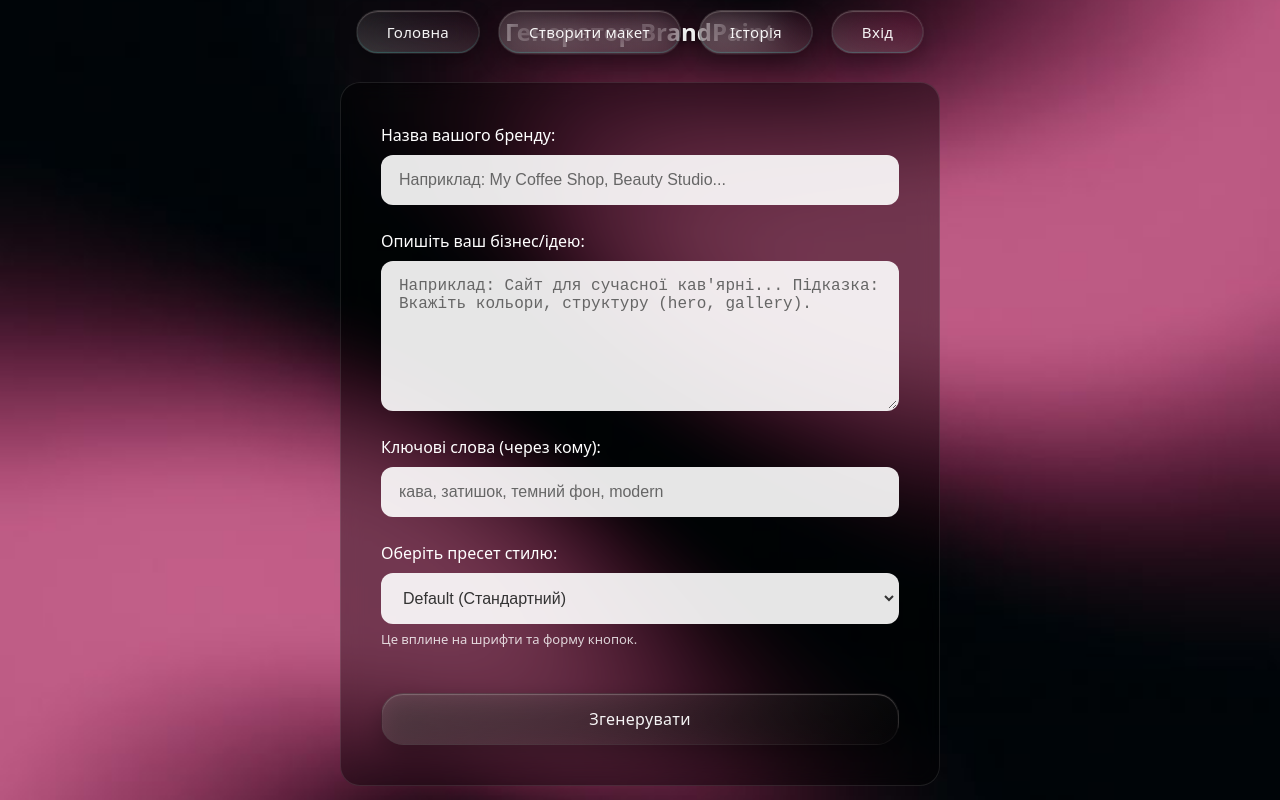
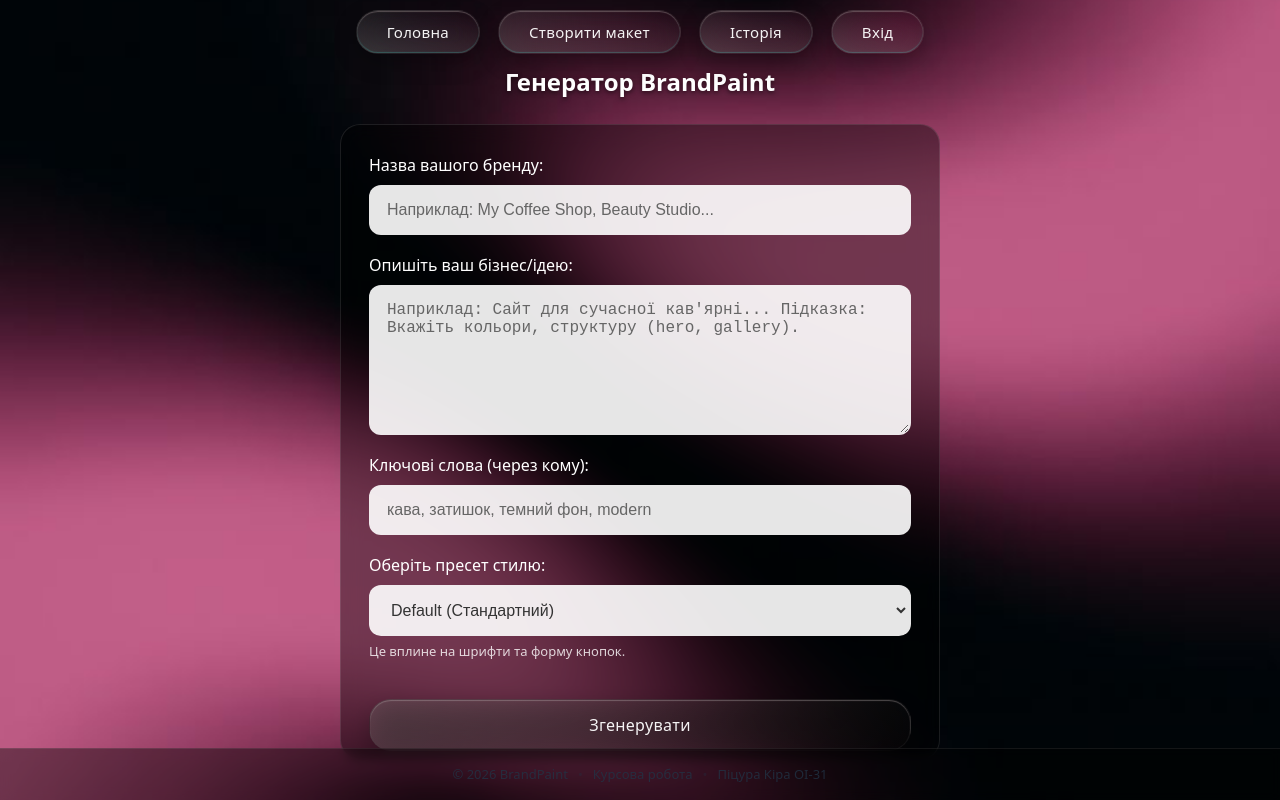
Before and after one commit to Kirapz/brandpaint, a React (Vite) app in the folder frontend/: page /generator in a window 1280 px wide. Built offline with nearby package versions, Linux system fonts and the light colour scheme; no server answers.

Commit message:
Fix CORS with manual headers, fix generator page layout and remove scroll

```diff
--- a/frontend/src/styles/Gentr.css
+++ b/frontend/src/styles/Gentr.css
@@ -1,11 +1,18 @@
 /* Робимо контейнер на весь екран, а форму центруємо */
 .generator-container {
-  width: 100vw;
+  position: fixed;
+  top: 0;
+  left: 0;
+  right: 0;
+  bottom: 0;
+  width: 100%;
   height: 100vh;
   margin: 0;
+  padding: 0;
+  padding-top: var(--navbar-height);
 
   /* Фон тепер тут і на весь екран */
-  background-image: url('/фон.jpg'); /* Перевір, чи правильний шлях */
+  background-image: url('/фон.jpg');
   background-size: cover;
   background-position: center;
   background-repeat: no-repeat;
@@ -15,10 +22,13 @@
   flex-direction: column;
   justify-content: center;
   align-items: center;
+  box-sizing: border-box;
+  overflow: hidden;
 }
 
 .generator-container h2 {
-  margin-bottom: 32px;
+  margin-bottom: 24px;
+  margin-top: -40px;
   text-align: center;
   font-weight: 600;
   color: #fff;
@@ -28,10 +38,12 @@
 .form-grid {
   display: flex;
   flex-direction: column;
-  gap: 24px;
+  gap: 18px;
   width: 100%;
-  max-width: 600px; /* Обмежуємо ширину самої форми */
-  padding: 40px;
+  max-width: 600px;
+  max-height: calc(100vh - var(--navbar-height) - 100px);
+  padding: 28px;
+  overflow-y: auto;
 
   /* Легкий ефект скла тільки під формою */
   background: rgba(0, 0, 0, 0.4);
```
Also changed, not shown: 1 other file (tests, documents, lock files or other folders).
